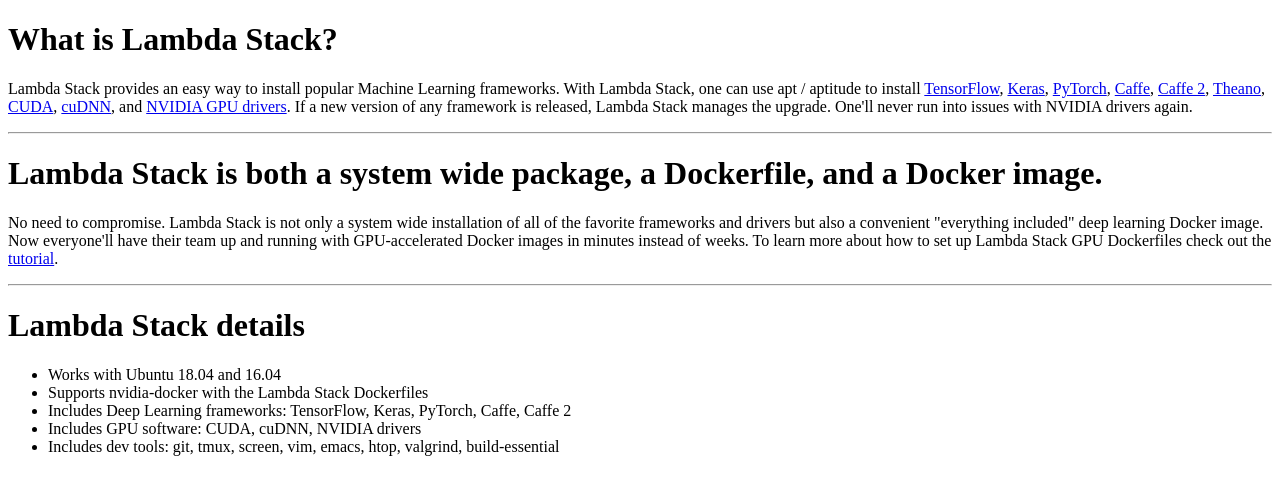
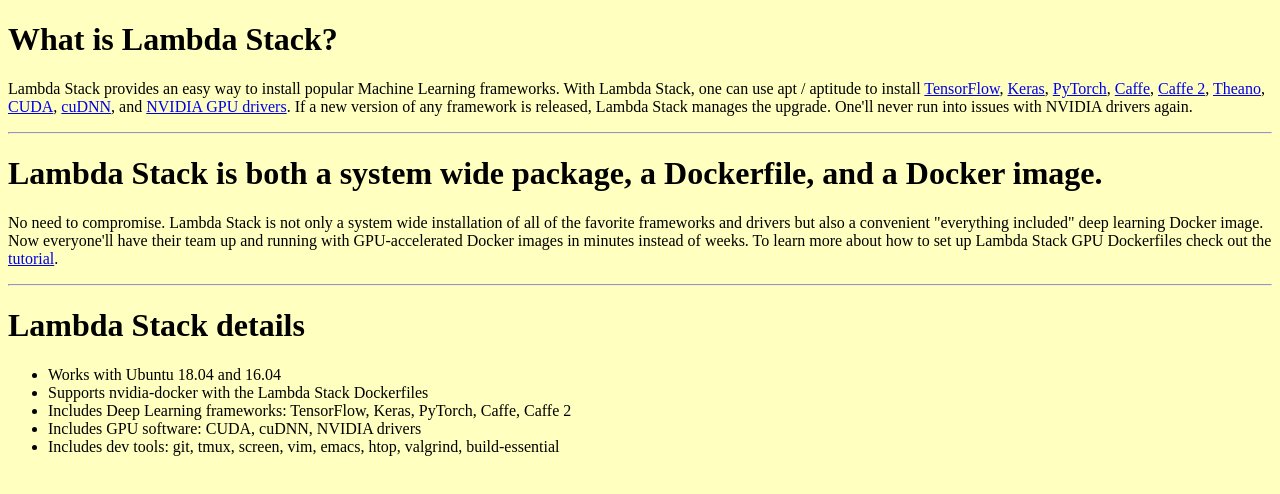
Before and after one commit to fullst/Back-End, a plain HTML site: page frameworks.html in a window 1280 px wide. Drawn offline with Linux system fonts and the light colour scheme.

Commit message:
32.Internal CSS

```diff
--- a/frameworks.html
+++ b/frameworks.html
@@ -6,7 +6,7 @@
   <title>Machine Learning Frameworks</title>
 </head>
 
-<body>
+<body style="background-color: rgba(255, 255, 128, .5)">
   <h1>What is Lambda Stack?</h1>
   <p>Lambda Stack provides an easy way to install popular Machine Learning frameworks. With Lambda Stack, one can use apt / aptitude to install <a href="https://www.tensorflow.org/">TensorFlow</a>, <a href="https://keras.io/">Keras</a>, <a
       href="https://pytorch.org/">PyTorch</a>, <a href="https://caffe.berkeleyvision.org/">Caffe</a>, <a href="https://caffe2.ai/">Caffe 2</a>, <a href="http://www.deeplearning.net/software/theano/">Theano</a>, <a
```
Also changed, not shown: contactme.html (+1 -1 lines), index.html (+1 -1 lines).
